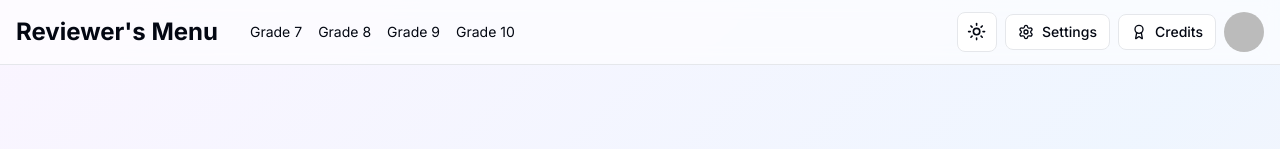
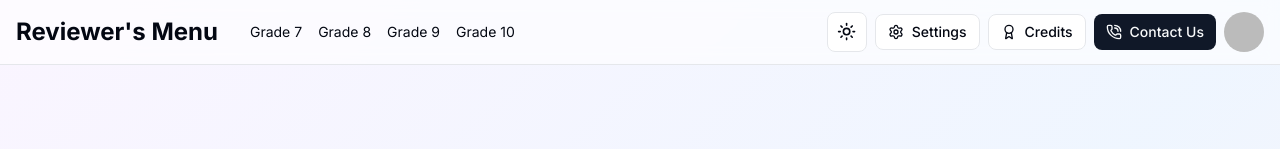
Before and after one commit to seezseen/ProjRed, a Next.js app: page / in a window 1280 px wide. Shown: the top 149 px of the page. Built offline with nearby package versions, Linux system fonts and the light colour scheme; no server answers; sample sign-in values are in the browser's storage.

Commit message:
Contact Us Button

```diff
--- a/src/components/header.tsx
+++ b/src/components/header.tsx
@@ -12,7 +12,7 @@ import {
 } from "@/components/ui/dropdown-menu";
 import { Avatar, AvatarFallback, AvatarImage } from "./ui/avatar";
 import Link from "next/link";
-import { Upload, User, LogOut, FileText, Shield, Settings, Award } from "lucide-react";
+import { Upload, User, LogOut, FileText, Shield, Settings, Award, PhoneCall } from "lucide-react";
 
 export function Header() {
   const { data: session } = useSession();
@@ -55,6 +55,12 @@ export function Header() {
                 <Link href="/credits">
                   <Award className="mr-2 h-4 w-4" />
                   <span className="hidden sm:inline">Credits</span>
+                </Link>
+              </Button>
+              <Button asChild size="sm" variant="default" className="transition-all duration-300 hover:scale-105 hover:shadow-lg">
+                <Link href="https://discord.gg/2rPCnZwcbM">
+                  <PhoneCall className="mr-2 h-4 w-4" />
+                  <span className="hidden sm:inline">Contact Us</span>
                 </Link>
               </Button>
               {isAdmin && (
```
